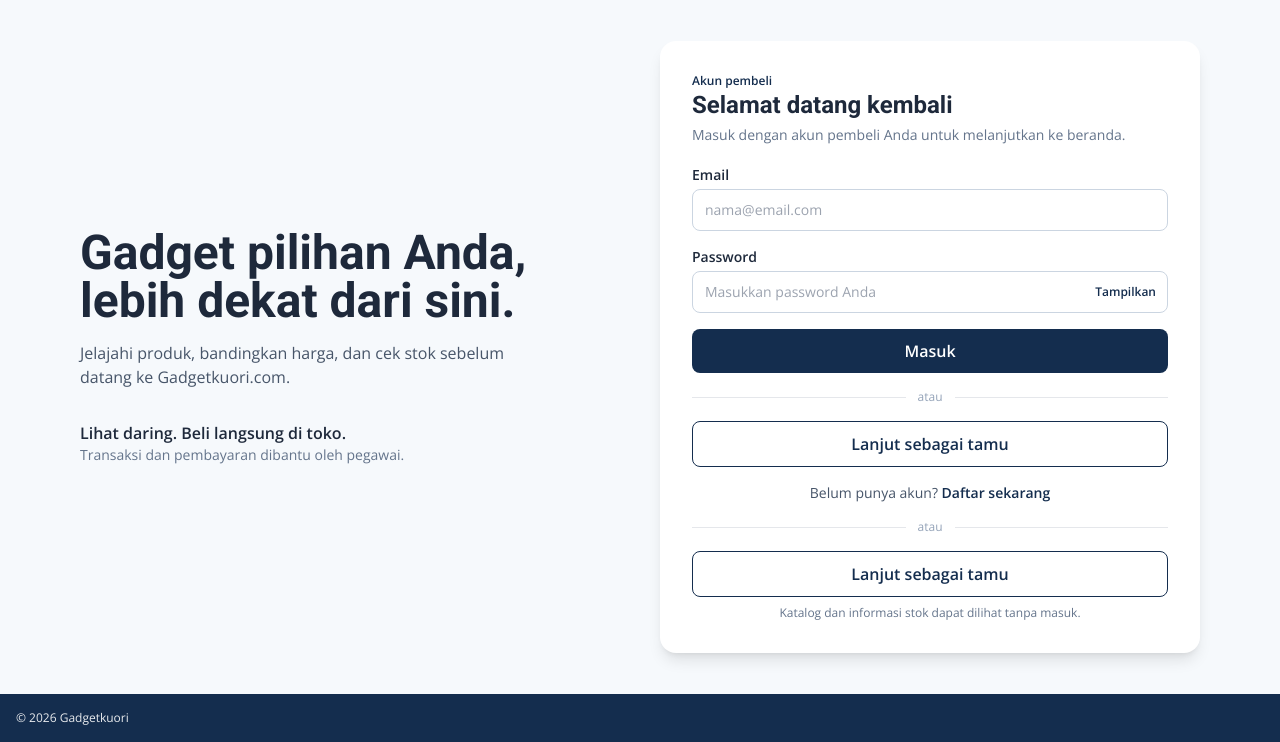
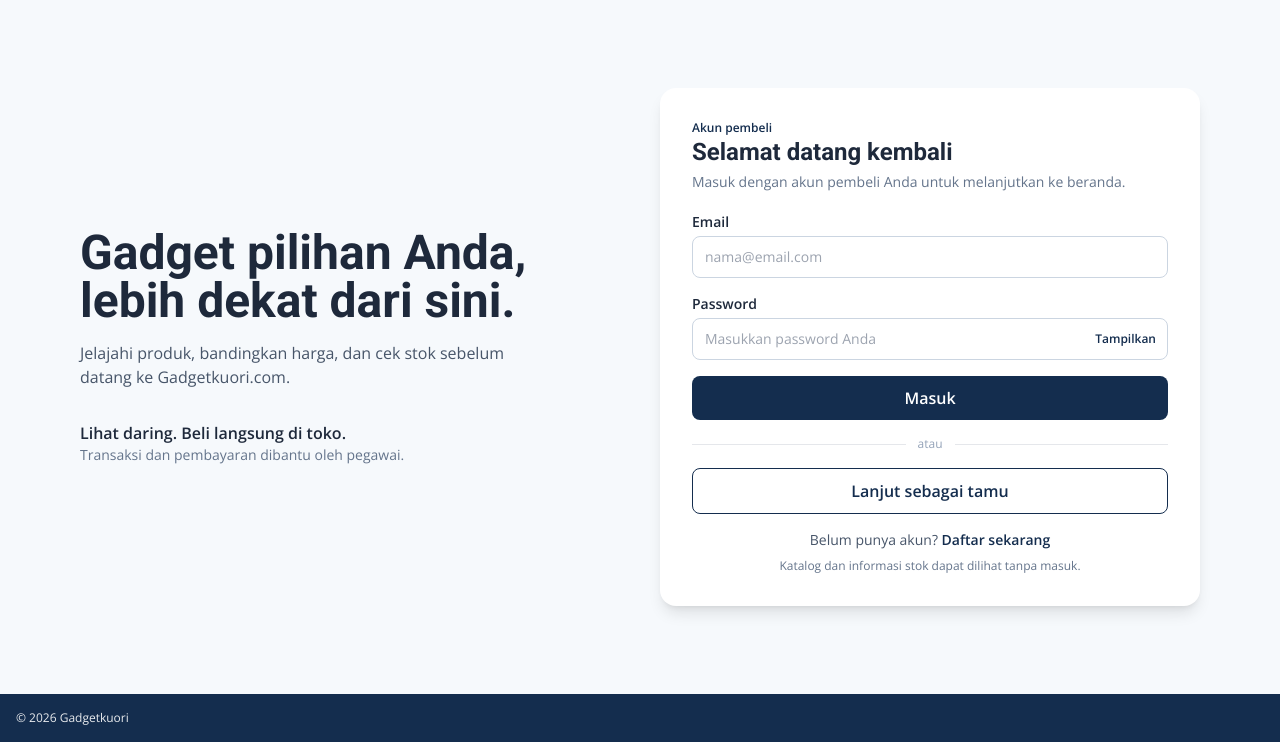
Before and after one commit to lazydam11-byte/Project_BasisData-A_Kelompok_Dahlah-terserah, a Laravel app: page /login in a window 1280 px wide. Shown: the part 58-800 px from the top of the page. Run offline with Laravel 10, Linux system fonts and the light colour scheme; some libraries are stand-ins or nearby versions.

Commit message:
Finalisasi Program

```diff
--- a/laravel/resources/views/auth/pelanggan-login.blade.php
+++ b/laravel/resources/views/auth/pelanggan-login.blade.php
@@ -57,11 +57,6 @@
             <a href="{{ route('katalog.index') }}" class="block w-full rounded-lg border border-brand py-2.5 text-center font-semibold text-brand hover:bg-brand-soft focus:outline-none focus:ring-2 focus:ring-brand">Lanjut sebagai tamu</a>
             <p class="mt-4 text-center text-sm text-slate-600">Belum punya akun? <a href="{{ route('daftar') }}" class="font-semibold text-brand hover:underline">Daftar sekarang</a></p>
 
-            <div class="my-4 flex items-center gap-3 text-xs text-slate-400">
-                <hr class="flex-1"><span>atau</span>
-                <hr class="flex-1">
-            </div>
-            <a href="{{ route('katalog') }}" class="block w-full rounded-lg border border-brand py-2.5 text-center font-semibold text-brand hover:bg-brand-soft focus:outline-none focus:ring-2 focus:ring-brand">Lanjut sebagai tamu</a>
             <p class="mt-2 text-center text-xs text-slate-500">Katalog dan informasi stok dapat dilihat tanpa masuk.</p>
         </section>
     </main>
```
